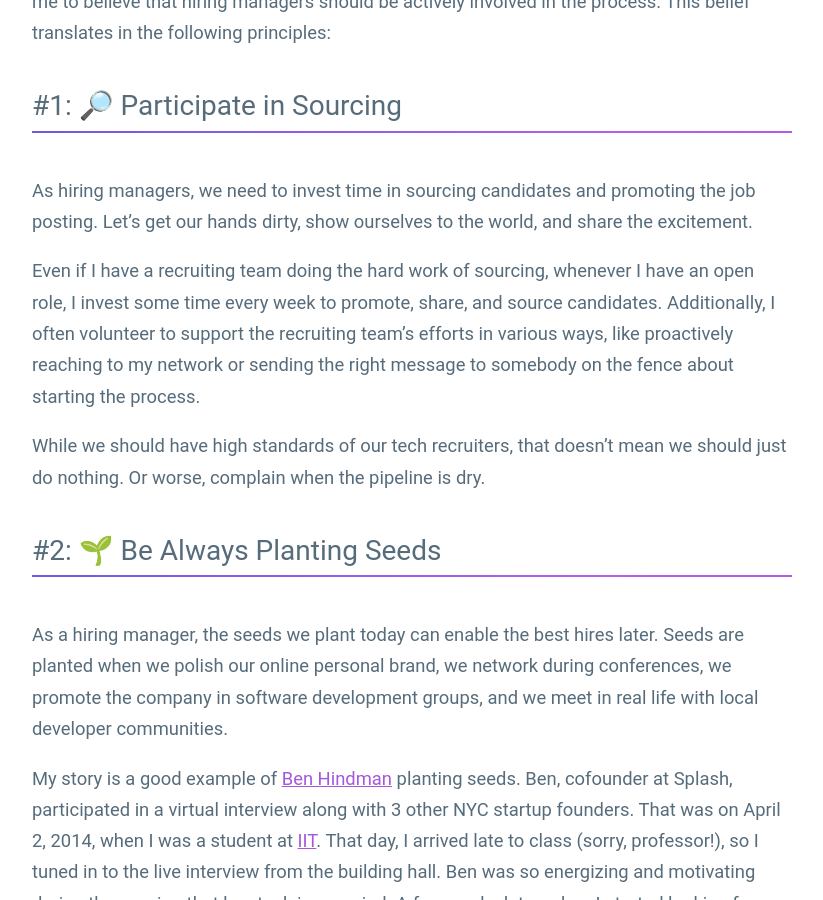
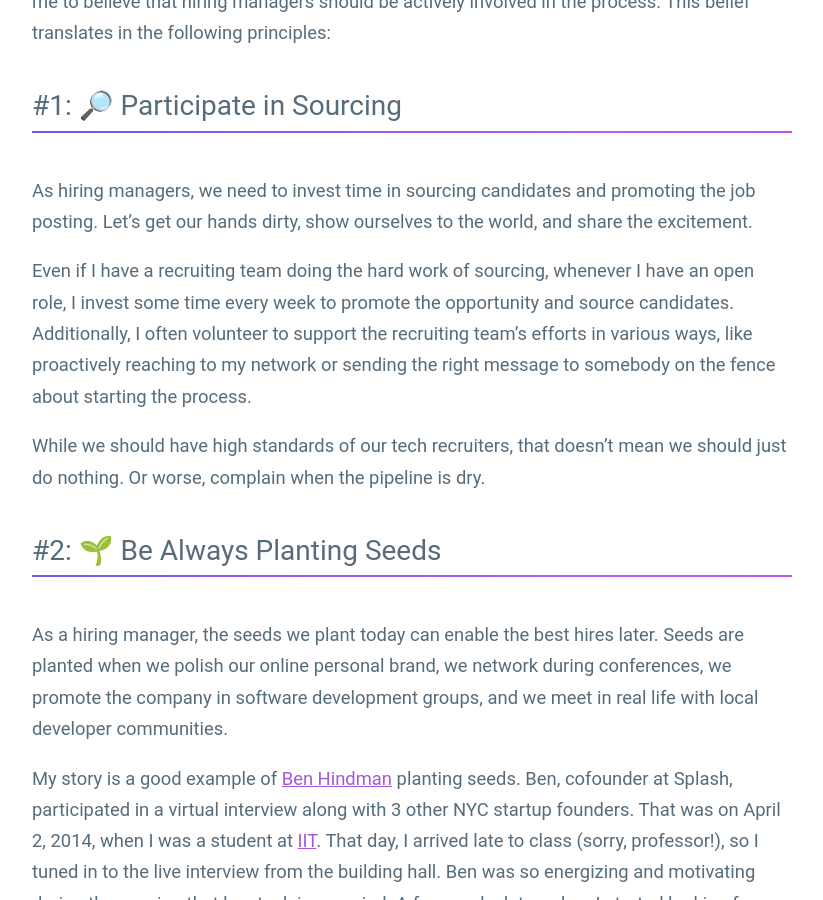
Before and after one commit to guillermodlpa/site, a Jekyll site: the page built from _posts/2022-03-17-hiring-manager-lessons-learned.markdown, in a window 1280 px wide and 900 px high, scrolled down 1449 px. Shown: the whole window, without its empty margins (228-1051 px from the left). Built offline with Jekyll 4.4.1, drawn with Linux system fonts in a browser that asks for light colours.

Commit message:
Updated Hiring Manager Lessons Learned

```diff
--- a/_posts/2022-03-17-hiring-manager-lessons-learned.markdown
+++ b/_posts/2022-03-17-hiring-manager-lessons-learned.markdown
@@ -23,7 +23,7 @@ Nowadays, with such a strong recruiting team at [Splash](https://splashthat.com/
 
 As hiring managers, we need to invest time in sourcing candidates and promoting the job posting. Let’s get our hands dirty, show ourselves to the world, and share the excitement.
 
-Even if I have a recruiting team doing the hard work of sourcing, whenever I have an open role, I invest some time every week to promote, share, and source candidates. Additionally, I often volunteer to support the recruiting team’s efforts in various ways, like proactively reaching to my network or sending the right message to somebody on the fence about starting the process.
+Even if I have a recruiting team doing the hard work of sourcing, whenever I have an open role, I invest some time every week to promote the opportunity and source candidates. Additionally, I often volunteer to support the recruiting team’s efforts in various ways, like proactively reaching to my network or sending the right message to somebody on the fence about starting the process.
 
 While we should have high standards of our tech recruiters, that doesn’t mean we should just do nothing. Or worse, complain when the pipeline is dry.
 
```
